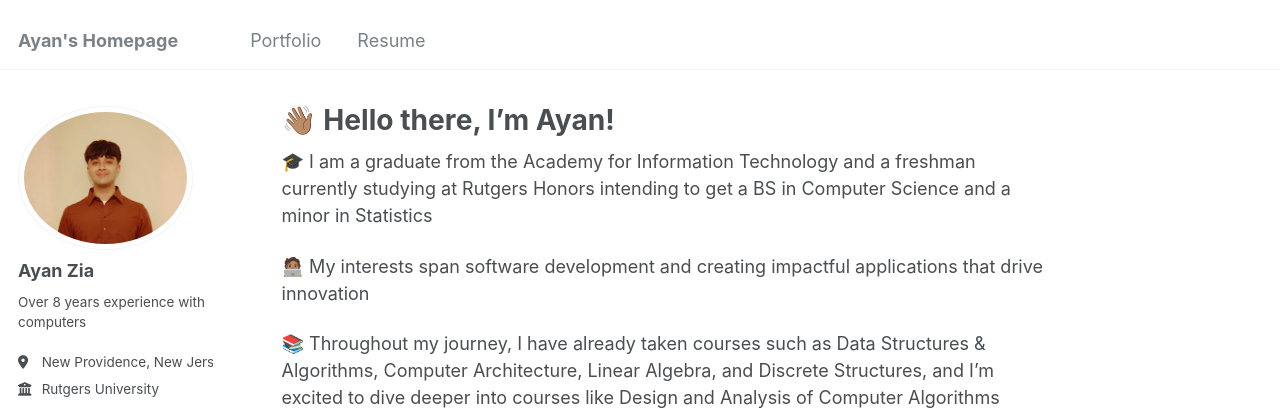
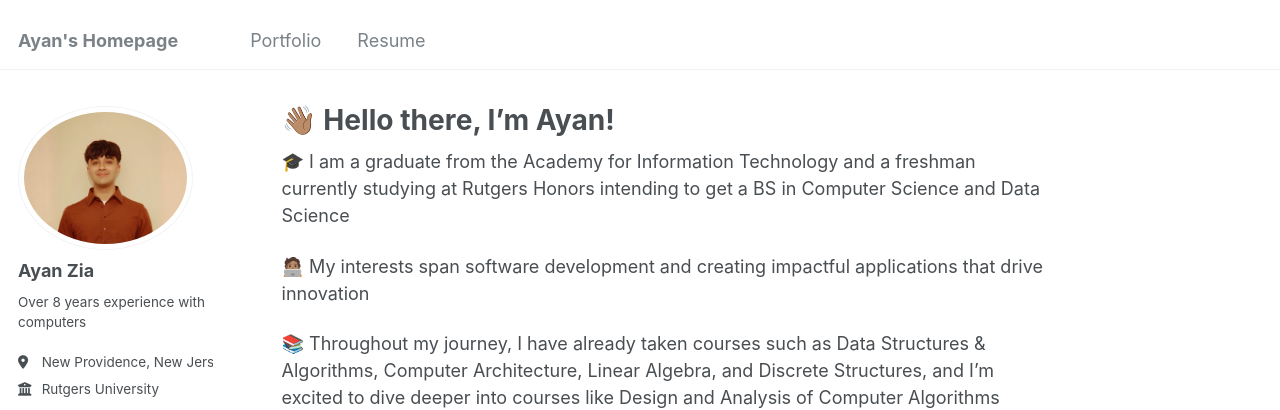
Before and after one commit to ayanz23/ayanz23.github.io, a Jekyll site: the page built from _pages/about.md, in a window 1280 px wide and 900 px high. Shown: the top 410 px of the window. Built offline with Jekyll 4.4.1, drawn with Linux system fonts in a browser that asks for light colours.

Commit message:
update plans

```diff
--- a/_pages/about.md
+++ b/_pages/about.md
@@ -7,7 +7,7 @@ redirect_from:
   - /about.html
 ---
 
-🎓 I am a graduate from the Academy for Information Technology and a freshman currently studying at Rutgers Honors intending to get a BS in Computer Science and a minor in Statistics
+🎓 I am a graduate from the Academy for Information Technology and a freshman currently studying at Rutgers Honors intending to get a BS in Computer Science and Data Science
 
 🧑🏽‍💻 My interests span software development and creating impactful applications that drive innovation
 
```
Also changed, not shown: 1 other file.
